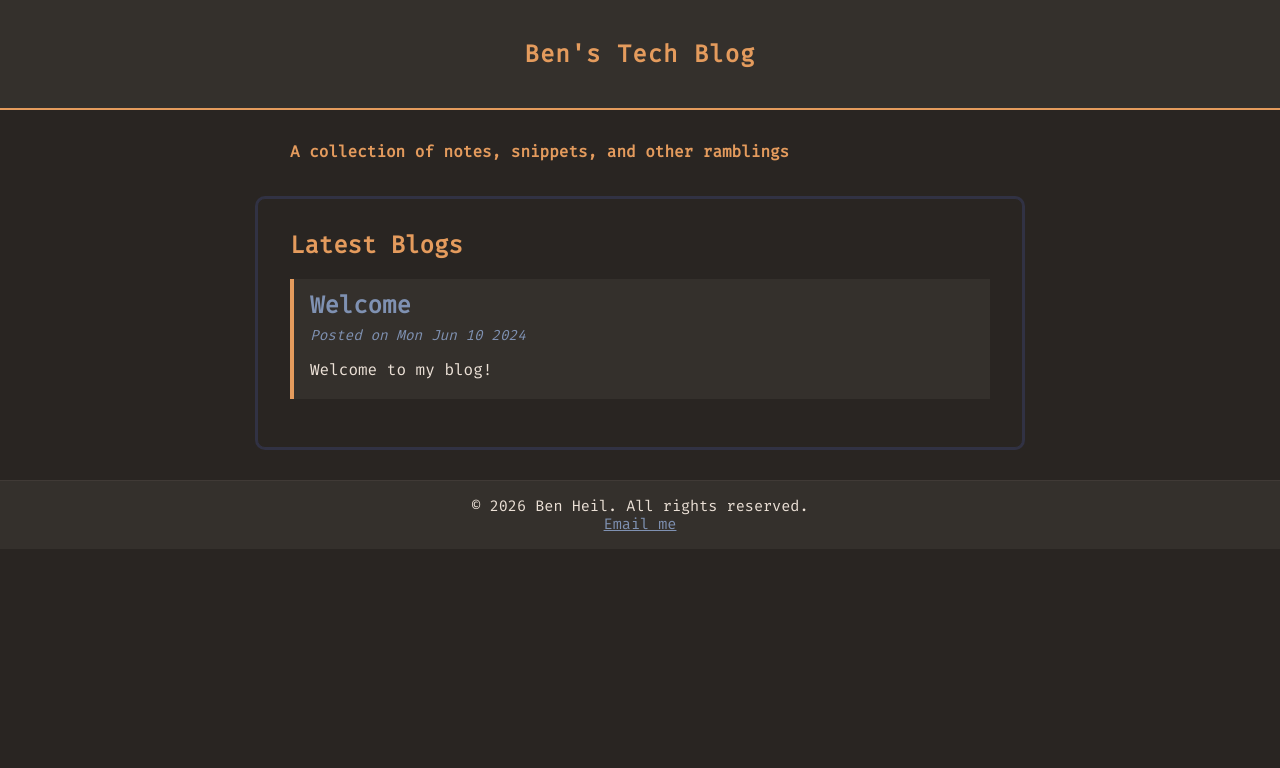
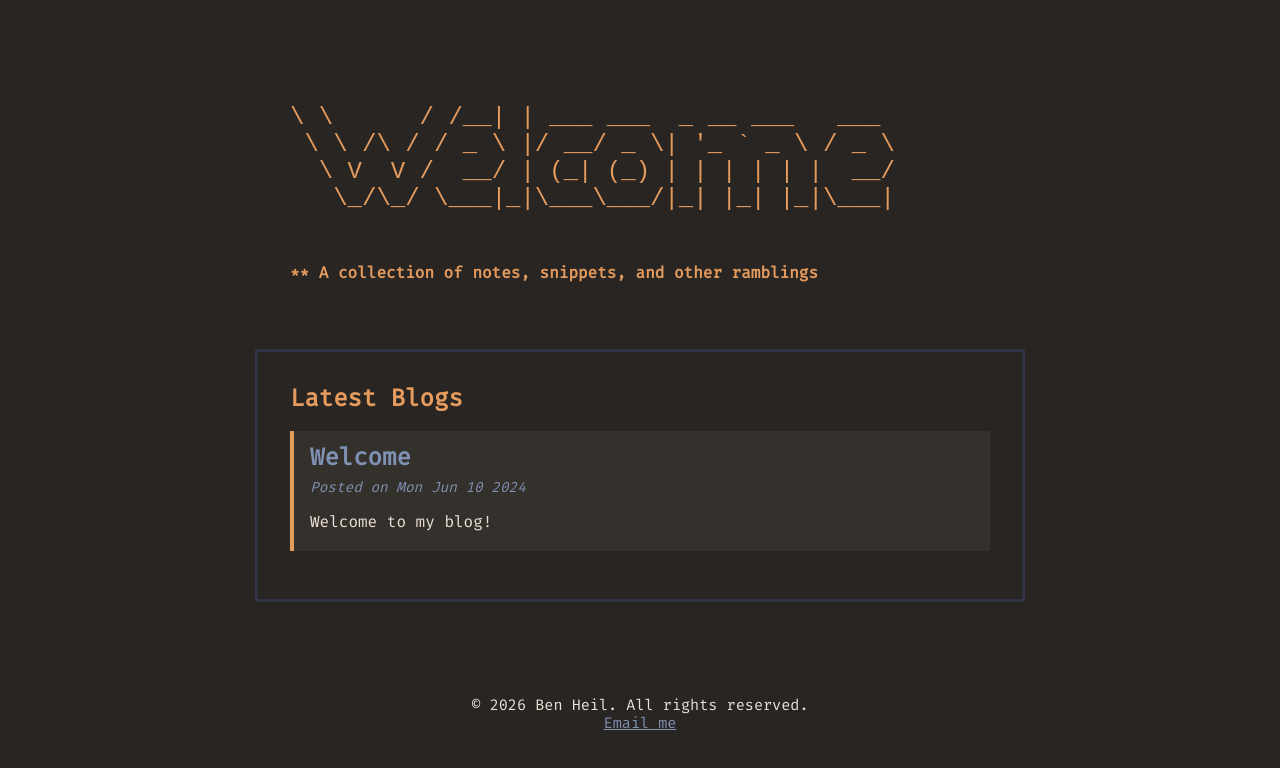
Before and after one commit to BenHeil26/website, a SvelteKit app: page / in a window 1280 px wide. Shown: the top 768 px of the page. Built offline with nearby package versions, Linux system fonts and the light colour scheme.

Commit message:
refactor article components

```diff
--- a/src/routes/+layout.svelte
+++ b/src/routes/+layout.svelte
@@ -9,9 +9,14 @@
   <title>Ben Heil's Blog</title>
 </svelte:head>
 
-<header>
-  <p>Ben's Tech Blog</p>
-</header>
+<!-- <header> -->
+<!--   <pre> -->
+<!-- \ \      / /__| | ___ ___  _ __ ___   ___  -->
+<!--  \ \ /\ / / _ \ |/ __/ _ \| '_ ` _ \ / _ \ -->
+<!--   \ V  V /  __/ | (_| (_) | | | | | |  __/ -->
+<!--    \_/\_/ \___|_|\___\___/|_| |_| |_|\___| -->
+<!--   </pre> -->
+<!-- </header> -->
 
 <main>
   {@render children()}
--- a/src/routes/+page.svelte
+++ b/src/routes/+page.svelte
@@ -11,10 +11,16 @@
 </script>
 
 <div class="welcome">
+  <pre class="welcome-banner">
+\ \      / /__| | ___ ___  _ __ ___   ___
+ \ \ /\ / / _ \ |/ __/ _ \| '_ ` _ \ / _ \
+  \ V  V /  __/ | (_| (_) | | | | | |  __/
+   \_/\_/ \___|_|\___\___/|_| |_| |_|\___|
+  </pre>
   <div class="typewrite-placeholder">
     {#if visible}
-      <h4 transition:typewriter={{ speed: 3 }}>
-        A collection of notes, snippets, and other ramblings
+      <h4 transition:typewriter={{ speed: 4 }}>
+        ** A collection of notes, snippets, and other ramblings
       </h4>
     {/if}
   </div>
@@ -45,7 +51,13 @@
 
   .welcome {
     max-width: 700px;
+    width: 100%;
     margin: 2rem auto;
+    color: var(--color-header-fg);
+  }
+
+  .welcome-banner {
+    font-size: 1.5rem;
   }
 
   article {
@@ -54,16 +66,6 @@
     border-left: 4px solid var(--color-header-fg);
     padding-left: 1rem;
     background: var(--color-header-bg);
-  }
-
-  .article-container {
-    max-width: 700px;
-    margin: 2rem auto;
-    background: var(--color-bg);
-    padding: 2rem;
-    border-radius: 8px;
-    box-shadow: 0 0 0 2px #313244;
-    border: 1px solid #313244;
   }
 
   .post-title {
--- a/src/routes/blogs/[slug]/+page.svelte
+++ b/src/routes/blogs/[slug]/+page.svelte
@@ -27,16 +27,6 @@
 </div>
 
 <style>
-  .article-container {
-    max-width: 700px;
-    margin: 2rem auto;
-    background: var(--color-bg);
-    padding: 2rem;
-    border-radius: 8px;
-    box-shadow: 0 0 0 2px #313244;
-    border: 1px solid #313244;
-  }
-
   .home-link {
     display: inline-block;
     padding-bottom: 1em;
--- a/src/styles.css
+++ b/src/styles.css
@@ -32,13 +32,9 @@ body {
 }
 
 header {
-  background: var(--color-header-bg);
   color: var(--color-header-fg);
-  padding: 1rem 1rem 1rem 1rem;
-  text-align: center;
   font-weight: bold;
   font-size: 1.5rem;
-  border-bottom: 2px solid var(--color-header-border);
   letter-spacing: 1px;
 }
 
@@ -60,9 +56,15 @@ footer {
   text-align: center;
   color: var(--color-footer-fg);
   padding: 1rem;
-  border-top: 1px solid var(--color-footer-border);
-  background: var(--color-footer-bg);
   font-size: 0.95em;
+}
+
+main{
+  min-height: 85vh;
+  display: flex;
+  flex-direction: column;
+  justify-content: center; /* vertical centering */
+  height: 100%;            /* or set a specific height */
 }
 
 table {
@@ -111,6 +113,16 @@ table .text-right {
 
 table .text-center {
   text-align: center;
+}
+
+.article-container {
+  max-width: 700px;
+  width: 100%;
+  margin: 2rem auto;
+  background: var(--color-bg);
+  padding: 2rem;
+  box-shadow: 0 0 0 2px #313244;
+  border: 1px solid #313244;
 }
 
 /* Highlight.js theme using variables */
```
